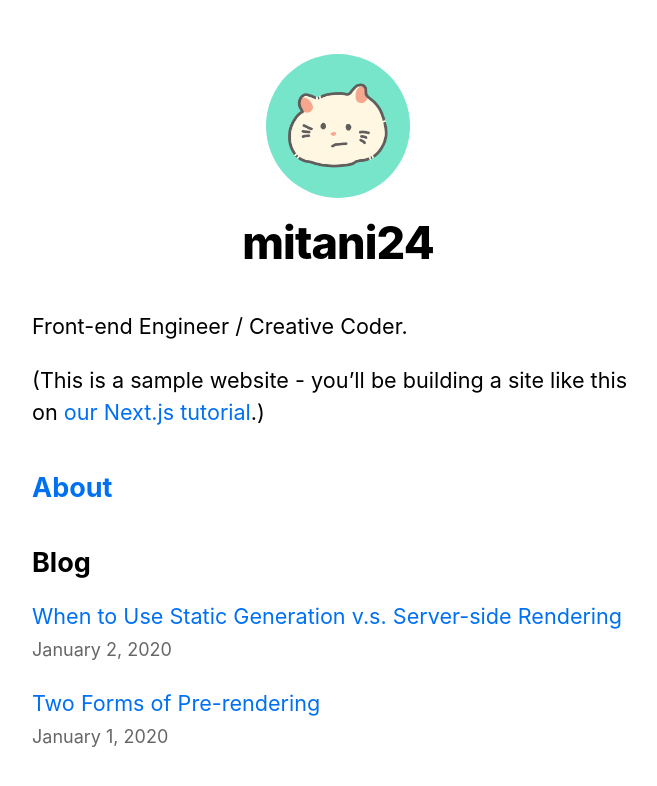
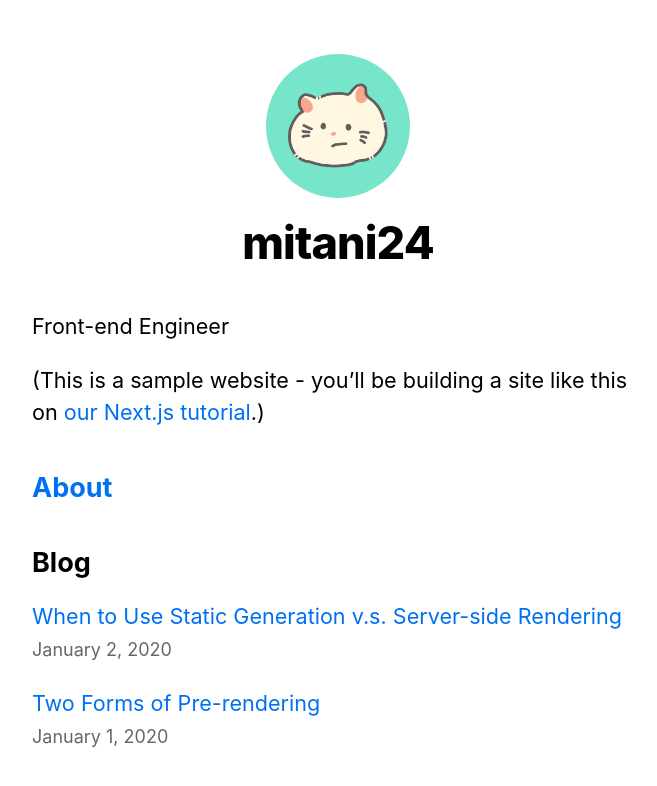
Before and after one commit to mitani24/getting-started-nextjs, a Next.js app: page / in a window 1280 px wide. Shown: the top 786 px of the page, without its empty margins (302-959 px from the left). Built offline with nearby package versions, Linux system fonts and the light colour scheme.

Commit message:
fix mitani24 description

```diff
--- a/pages/index.tsx
+++ b/pages/index.tsx
@@ -30,7 +30,7 @@ export default function Home({
         <title>{siteTitle}</title>
       </Head>
       <section className={utilStyles.headingMd}>
-        <p>Front-end Engineer / Creative Coder.</p>
+        <p>Front-end Engineer</p>
         <p>
           (This is a sample website - you’ll be building a site like this on{" "}
           <a href="https://nextjs.org/learn">our Next.js tutorial</a>.)
```
